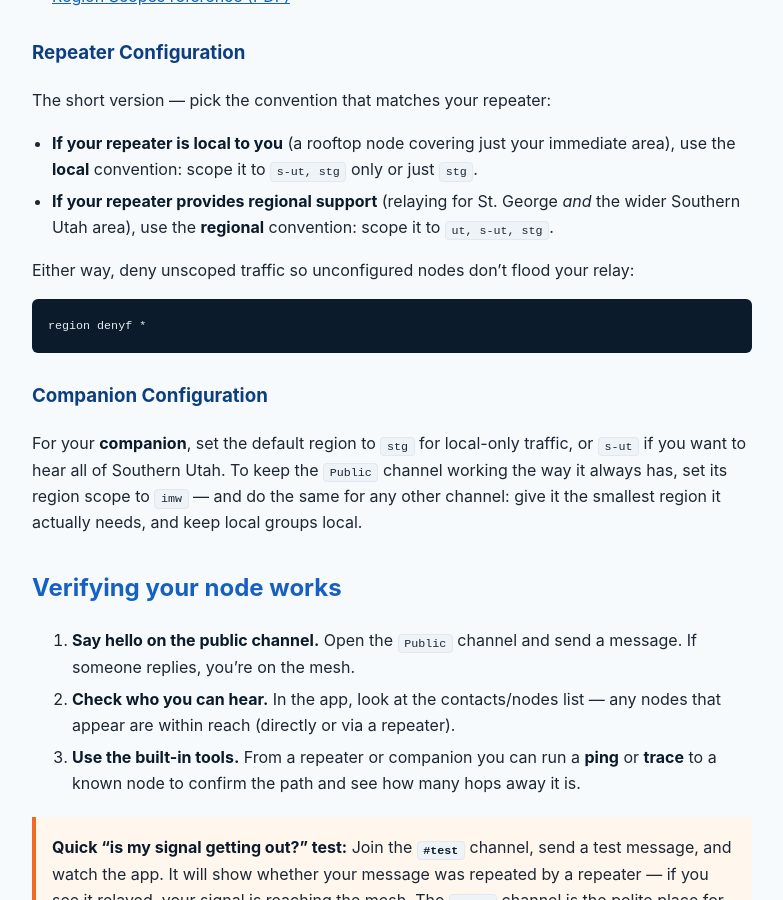
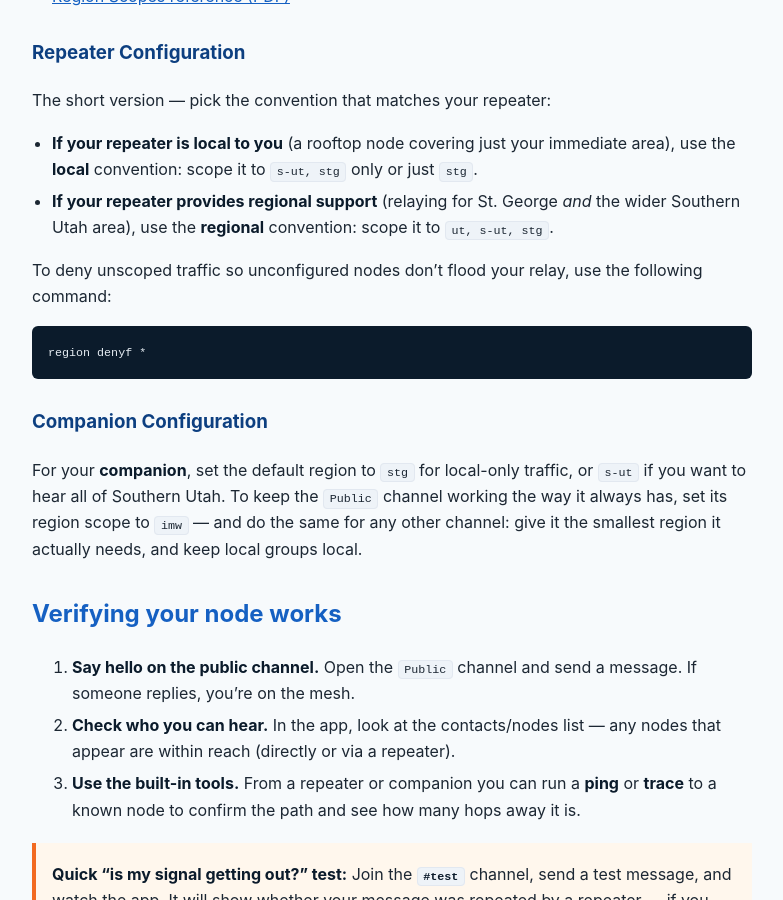
Before and after one commit to dixiemesh/dixiemesh.github.io, a Jekyll site: the page built from getting-started.md, in a window 1280 px wide and 900 px high, scrolled down 4616 px. Shown: the whole window, without its empty margins (248-1031 px from the left). Built offline with Jekyll 4.4.1, drawn with Linux system fonts in a browser that asks for light colours.

Commit message:
Reword deny-unscoped-traffic sentence in Region Scopes
Co-Authored-By: Claude Sonnet 5 <noreply@anthropic.com>

````diff
--- a/getting-started.md
+++ b/getting-started.md
@@ -184,8 +184,8 @@ The short version — pick the convention that matches your repeater:
   *and* the wider Southern Utah area), use the **regional** convention: scope
   it to `ut, s-ut, stg`.
 
-Either way, deny unscoped traffic so unconfigured nodes don't flood your
-relay:
+To deny unscoped traffic so unconfigured nodes don't flood your relay, use the
+following command:
 
 ```
 region denyf *
````
